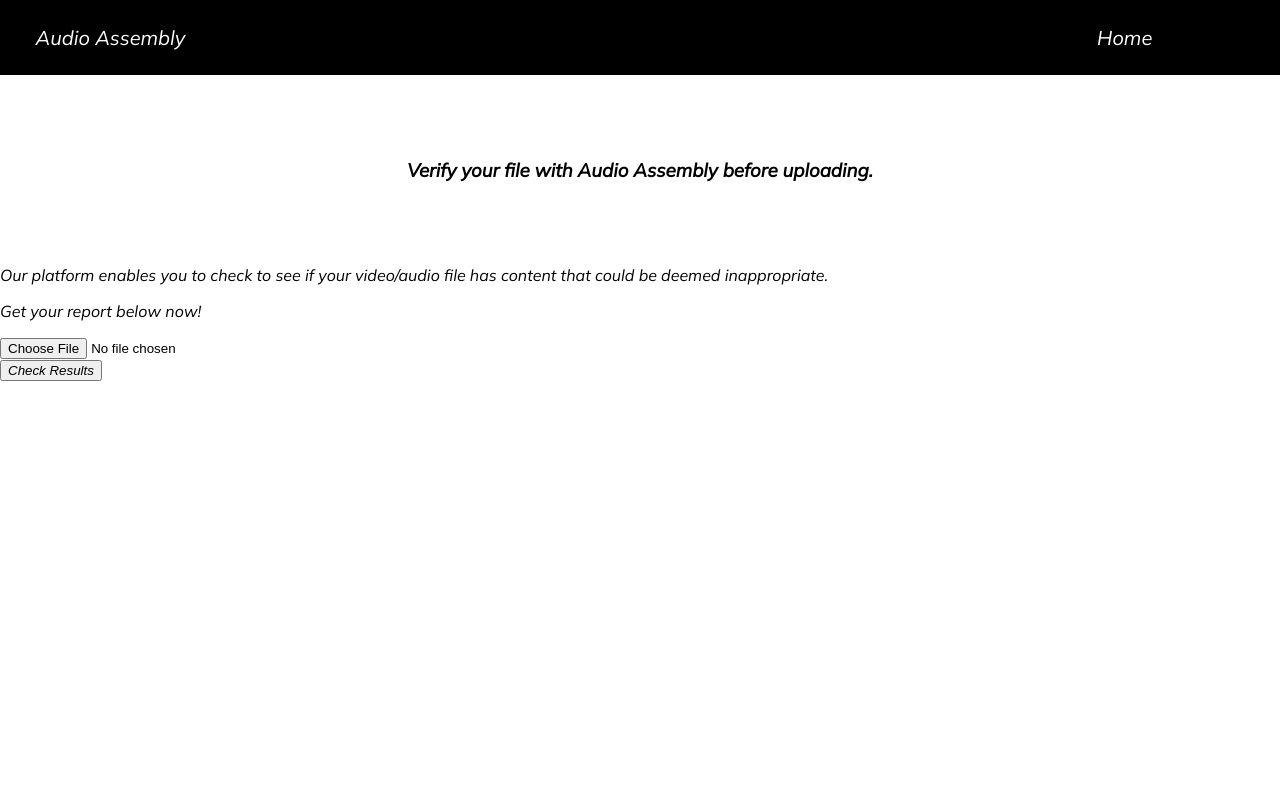
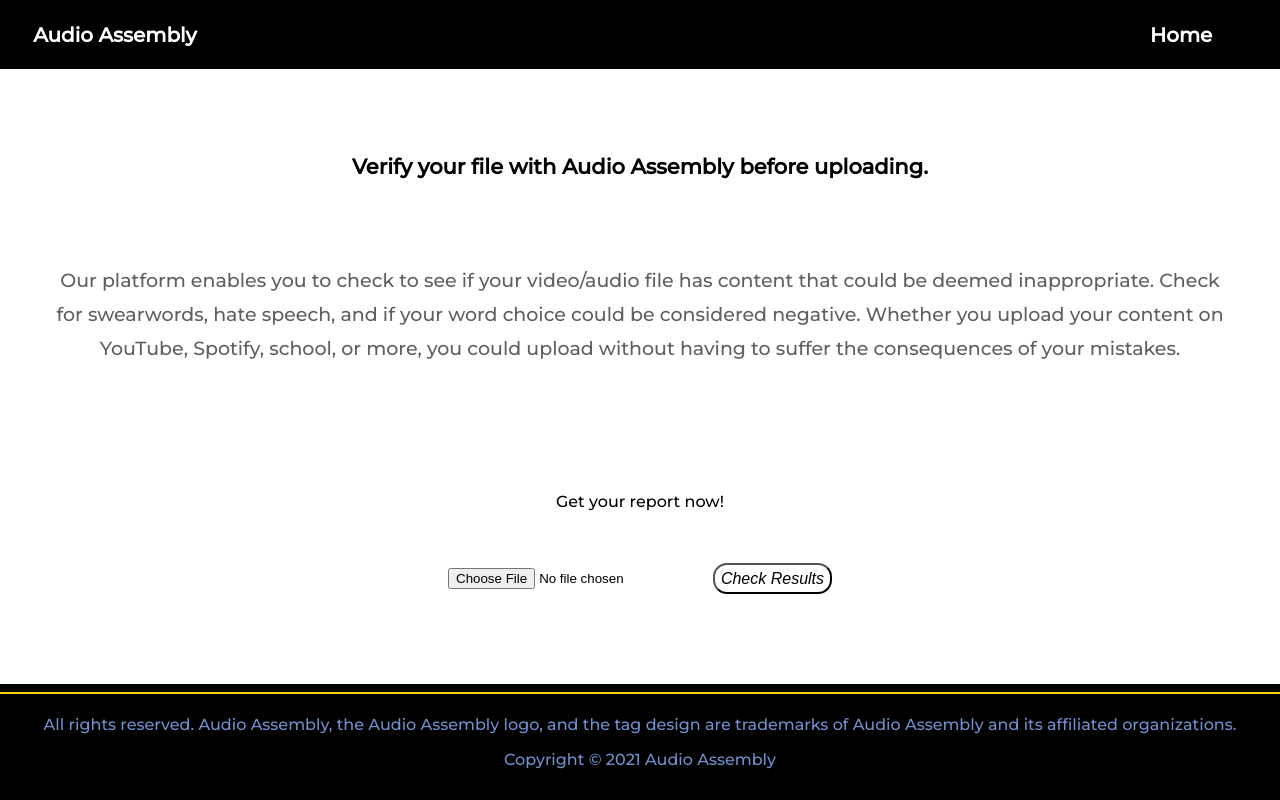
Before and after one commit to AvramBaicu/AudioAssembly, a Flask app: page / in a window 1280 px wide. Run offline with Flask 2, Linux system fonts and the light colour scheme.

Commit message:
html 45%

```diff
--- a/AudioAssembly/static/style.css
+++ b/AudioAssembly/static/style.css
@@ -1,22 +1,27 @@
-@import url('https://fonts.googleapis.com/css2?family=Mulish:ital@1&family=Roboto+Flex:opsz,wght@8..144,600&display=swap');
+
+@import url('https://fonts.googleapis.com/css2?family=Montserrat:wght@500&display=swap');
 
 body {
   margin: 0;
-  font-family: 'Mulish', sans-serif;
+  font-family: 'Montserrat', sans-serif;
 }
 
 .container {
   min-height: 100vh;
   flex-direction: column;
-  background-color: #ffffff;
+  background-color: #1f3355;
   display: block;
 }
 
 .header{
-  color: 	rgb(255, 255, 255);
-  background-color: rgb(0, 0, 0);
+  color: #ffffff;
+  font-weight: bold;
+
+
+
+  background-color: #000000;
   font-size: 20px;
-  padding: .4%;
+  padding: .2%;
   display: grid;
   grid-template-columns: 80% 20%;
   align-items: center;
@@ -25,12 +30,13 @@
 }
 
 .Name_of_Website{
+
   padding-left: 3%;
-  color: rgb(255, 255, 255);
+  color: #ffffff;
 }
 .menu li{
   margin: auto;
-  padding-left: 30%;
+  padding-left: 50%;
   text-align: center;
   display: inline-block;
   align-items: right;
@@ -38,6 +44,60 @@
 
 
 .title_of_page{
+   font-weight: bold;
   padding: 5%;
   text-align: center;
+  font-size: 21px;
 }
+
+.intro_paragraph{
+  padding-left: 4%;
+  padding-right: 4%;
+  padding-bottom: 4%;
+  color: rgb(95, 95, 95);
+
+  text-align: center;
+  line-height: 1.8;
+  font-size: 19px;
+}
+.check_results_button{
+  font-size: 16px;
+  background-color: rgb(255, 255, 255);
+  color: rgb(0, 0, 0);
+  border-radius: 14px;
+  padding: 4%;
+}
+
+.action_paragraph{
+  padding-top: 4%;
+  text-align: center;
+  line-height: 1.8;
+}
+
+.upload{
+  padding-top: 30px;
+  padding-left: 35%;
+  padding-right: 35%;
+  padding-bottom: 70px;
+  display: grid;
+  grid-template-columns: auto auto;
+  align-items: center;
+
+}
+
+footer{
+  background-color: rgb(0, 0, 0);
+  color: #7091ce;
+  text-align: center;
+  position: absolute;
+  width: 100%;
+
+bottom:0;
+}
+.footer_paragraph{
+  padding-top: 5px;
+}
+.footer_all_rights{
+  padding-bottom: 15px;
+
+}
--- a/AudioAssembly/templates/index.html
+++ b/AudioAssembly/templates/index.html
@@ -25,18 +25,27 @@
 
 
     <h3 class="title_of_page">Verify your file with Audio Assembly before uploading.</h3>
-    <p>Our platform enables you to check to see if your video/audio file has content that could be deemed inappropriate.</p>
+
+    <p class="intro_paragraph">Our platform enables you to check to see if your video/audio file has content that could be deemed inappropriate.
+      Check for swearwords, hate speech, and if your word choice could be considered negative. Whether you upload your content on YouTube,
+       Spotify, school, or more, you could upload without having to suffer the consequences of your mistakes. </p>
+     <p class="action_paragraph">Get your report now!</p>
 
     <div class="upload">
-
-        <p>Get your report below now!</p>
 
         <form action="/report.html">
           <input type="file" id="myFile" name="filename">
         </form>
 
-        <button> <i>Check Results</i> </button>
+        <button class="check_results_button" > <i>Check Results</i> </button>
+
     </div>
-    </div>
+
   </body>
+  <footer >
+    <hr color="gold">
+    <p class="footer_paragraph">All rights reserved. Audio Assembly, the Audio Assembly logo, and the tag design are trademarks of Audio Assembly and its affiliated organizations.</p>
+    <p class="footer_all_rights">Copyright © 2021 Audio Assembly</p>
+
+  </footer>
 </html>
```
